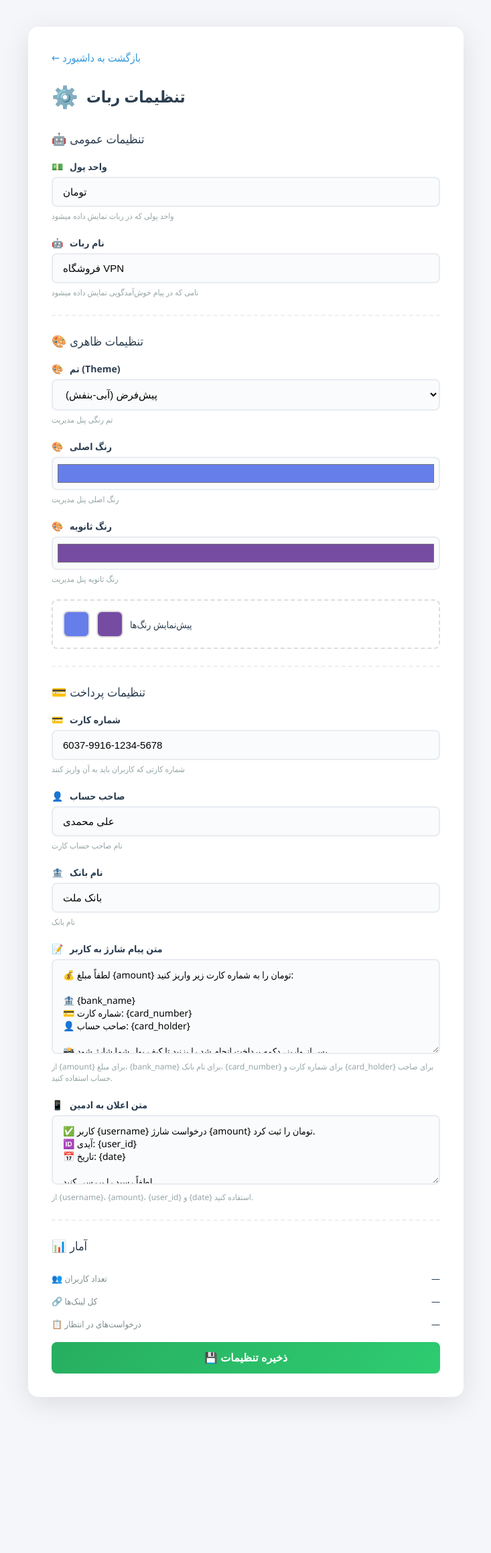
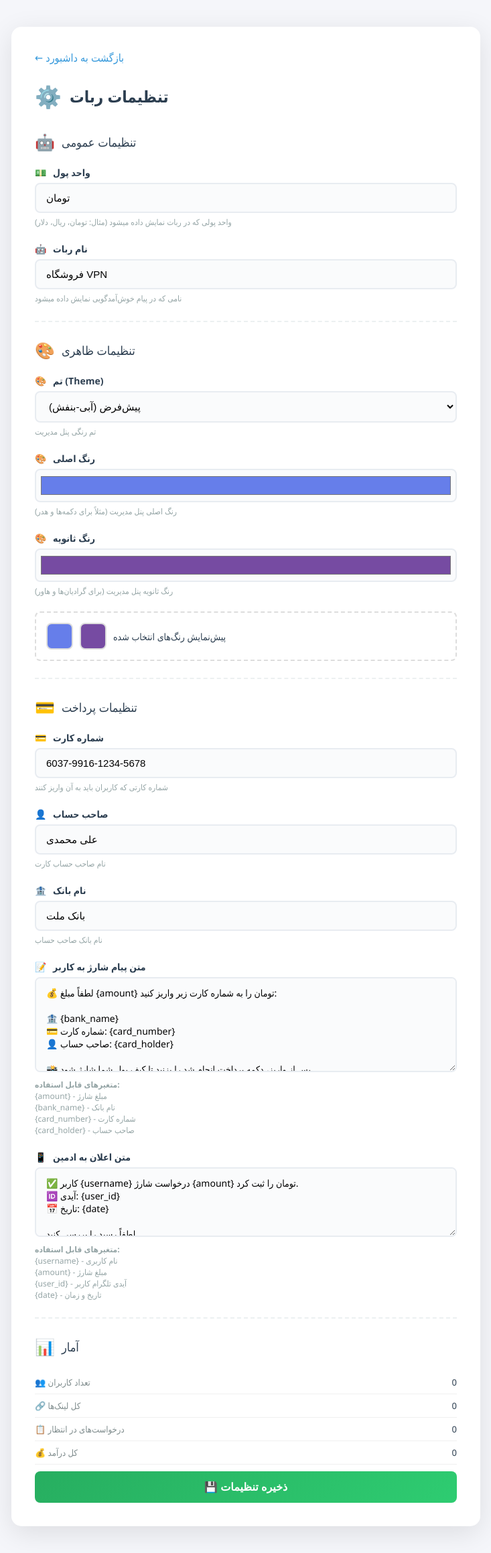
Before and after one commit to wmahanxw11/vpn-shop-bot, a Flask app: page /admin/settings in a window 1280 px wide. Shown: the whole page at 67% size, without its empty margins (273-1006 px from the left). Before the commit the page ends 2096 px from the top, so only its background shows below. Run offline with Flask 3, Linux system fonts and the light colour scheme; the visitor is signed in with stand-in values (Sample User, id 1); parts of the project's set-up code (start-up, migrations or seed data) failed here and were passed over.

Commit message:
fix: complete settings page with all variables

```diff
--- a/app.py
+++ b/app.py
@@ -7,7 +7,6 @@ import telebot
 from telebot.types import InlineKeyboardMarkup, InlineKeyboardButton
 from datetime import datetime
 import traceback
-import json
 
 load_dotenv()
 
@@ -35,7 +34,6 @@ class User(db.Model):
     username = db.Column(db.String(100))
     balance = db.Column(db.Float, default=0.0)
     created_at = db.Column(db.DateTime, default=datetime.utcnow)
-    charge_requests = db.relationship('ChargeRequest', backref='user', lazy=True)
 
 class SubscriptionLink(db.Model):
     __tablename__ = 'subscription_links'
@@ -76,7 +74,7 @@ class Setting(db.Model):
 class ChargeRequest(db.Model):
     __tablename__ = 'charge_requests'
     id = db.Column(db.Integer, primary_key=True)
-    user_id = db.Column(db.Integer, db.ForeignKey('users.telegram_id'), nullable=False)
+    user_id = db.Column(db.Integer, nullable=False)
     amount = db.Column(db.Float, nullable=False)
     status = db.Column(db.String(20), default='pending')
     created_at = db.Column(db.DateTime, default=datetime.utcnow)
@@ -241,6 +239,9 @@ def reject_charge(charge_id):
 
 def get_charge_message(amount):
     template = get_setting('charge_message', '')
+    if not template:
+        template = '💰 لطفاً مبلغ {amount} تومان را به شماره کارت زیر واریز کنید:\n\n🏦 {bank_name}\n💳 شماره کارت: {card_number}\n👤 صاحب حساب: {card_holder}\n\n📸 پس از واریز، دکمه پرداخت انجام شد را بزنید تا کیف پول شما شارژ شود.'
+
     return template.format(
         amount=amount,
         bank_name=get_setting('bank_name', 'بانک ملت'),
@@ -713,8 +714,8 @@ def admin_charge_reject(charge_id):
 # مدیریت موجودی کاربران
 # ============================================
 
-@app.route('/admin/charge', methods=['POST'])
-def admin_charge():
+@app.route('/admin/charge_balance', methods=['POST'])
+def admin_charge_balance():
     if not session.get('logged_in'):
         return redirect(url_for('login'))
 
@@ -847,7 +848,30 @@ def admin_settings():
 
         return redirect(url_for('admin_settings', saved=1))
 
-    return render_template('settings.html', saved=request.args.get('saved'))
+    card_number = get_setting('card_number', '6037-9916-1234-5678')
+    card_holder = get_setting('card_holder', 'علی محمدی')
+    bank_name = get_setting('bank_name', 'بانک ملت')
+    charge_message = get_setting('charge_message', '')
+    admin_charge_notify = get_setting('admin_charge_notify', '')
+
+    users_count = User.query.count()
+    links_count = SubscriptionLink.query.count()
+    pending_charges = ChargeRequest.query.filter_by(status='pending').count()
+    total_income = db.session.query(db.func.sum(Transaction.amount)).filter(Transaction.amount > 0).scalar() or 0
+
+    return render_template(
+        'settings.html',
+        saved=request.args.get('saved'),
+        card_number=card_number,
+        card_holder=card_holder,
+        bank_name=bank_name,
+        charge_message=charge_message,
+        admin_charge_notify=admin_charge_notify,
+        users_count=users_count,
+        links_count=links_count,
+        pending_charges=pending_charges,
+        total_income=total_income
+    )
 
 # ============================================
 # مدیریت پلن‌ها
--- a/templates/settings.html
+++ b/templates/settings.html
@@ -21,7 +21,7 @@
             justify-content: center;
         }
         .container {
-            max-width: 650px;
+            max-width: 700px;
             width: 100%;
             margin: 20px auto;
             background: white;
@@ -149,6 +149,11 @@
         .alert-success .alert-icon {
             font-size: 20px;
         }
+        .alert-error {
+            background: #fde8e8;
+            color: #721c24;
+            border: 1px solid #f5c6cb;
+        }
         .separator {
             border: none;
             border-top: 2px dashed #ecf0f1;
@@ -162,6 +167,7 @@
             border: 2px dashed #ddd;
             margin-top: 10px;
             align-items: center;
+            flex-wrap: wrap;
         }
         .theme-preview .preview-color {
             width: 40px;
@@ -179,6 +185,10 @@
             padding: 8px 0;
             color: #7f8c8d;
             font-size: 13px;
+            border-bottom: 1px solid #f0f0f0;
+        }
+        .info-row:last-child {
+            border-bottom: none;
         }
         .info-row span:last-child {
             color: #2c3e50;
@@ -191,6 +201,20 @@
             display: flex;
             align-items: center;
             gap: 10px;
+        }
+        .section-title .title-icon {
+            font-size: 24px;
+        }
+        .badge {
+            display: inline-block;
+            padding: 2px 10px;
+            border-radius: 4px;
+            font-size: 11px;
+            font-weight: 600;
+        }
+        .badge-pending {
+            background: #f39c12;
+            color: white;
         }
         @media (max-width: 480px) {
             .container {
@@ -218,30 +242,45 @@
         </div>
         {% endif %}
 
+        {% if error %}
+        <div class="alert alert-error">
+            <span class="alert-icon">❌</span>
+            {{ error }}
+        </div>
+        {% endif %}
+
         <form method="POST">
+            <!-- ========================================== -->
             <!-- تنظیمات عمومی -->
-            <div class="section-title">🤖 تنظیمات عمومی</div>
+            <!-- ========================================== -->
+            <div class="section-title">
+                <span class="title-icon">🤖</span> تنظیمات عمومی
+            </div>
 
             <div class="form-group">
                 <label for="currency">
                     <span class="label-icon">💵</span> واحد پول
                 </label>
-                <input type="text" id="currency" name="currency" value="{{ currency }}" required>
-                <div class="input-hint">واحد پولی که در ربات نمایش داده میشود</div>
+                <input type="text" id="currency" name="currency" value="{{ currency or 'تومان' }}" required>
+                <div class="input-hint">واحد پولی که در ربات نمایش داده میشود (مثال: تومان، ریال، دلار)</div>
             </div>
 
             <div class="form-group">
                 <label for="bot_name">
                     <span class="label-icon">🤖</span> نام ربات
                 </label>
-                <input type="text" id="bot_name" name="bot_name" value="{{ bot_name }}" required>
+                <input type="text" id="bot_name" name="bot_name" value="{{ bot_name or 'فروشگاه VPN' }}" required>
                 <div class="input-hint">نامی که در پیام خوش‌آمدگویی نمایش داده میشود</div>
             </div>
 
             <hr class="separator">
 
-            <!-- تنظیمات تم -->
-            <div class="section-title">🎨 تنظیمات ظاهری</div>
+            <!-- ========================================== -->
+            <!-- تنظیمات ظاهری -->
+            <!-- ========================================== -->
+            <div class="section-title">
+                <span class="title-icon">🎨</span> تنظیمات ظاهری
+            </div>
 
             <div class="form-group">
                 <label for="theme">
@@ -263,34 +302,38 @@
                 <label for="primary_color">
                     <span class="label-icon">🎨</span> رنگ اصلی
                 </label>
-                <input type="color" id="primary_color" name="primary_color" value="{{ primary_color }}">
-                <div class="input-hint">رنگ اصلی پنل مدیریت</div>
+                <input type="color" id="primary_color" name="primary_color" value="{{ primary_color or '#667eea' }}">
+                <div class="input-hint">رنگ اصلی پنل مدیریت (مثلاً برای دکمه‌ها و هدر)</div>
             </div>
 
             <div class="form-group">
                 <label for="secondary_color">
                     <span class="label-icon">🎨</span> رنگ ثانویه
                 </label>
-                <input type="color" id="secondary_color" name="secondary_color" value="{{ secondary_color }}">
-                <div class="input-hint">رنگ ثانویه پنل مدیریت</div>
+                <input type="color" id="secondary_color" name="secondary_color" value="{{ secondary_color or '#764ba2' }}">
+                <div class="input-hint">رنگ ثانویه پنل مدیریت (برای گرادیان‌ها و هاور)</div>
             </div>
 
             <div class="theme-preview">
-                <div class="preview-color" style="background: {{ primary_color }}" id="previewPrimary"></div>
-                <div class="preview-color" style="background: {{ secondary_color }}" id="previewSecondary"></div>
-                <div class="preview-text">پیش‌نمایش رنگ‌ها</div>
+                <div class="preview-color" style="background: {{ primary_color or '#667eea' }}" id="previewPrimary"></div>
+                <div class="preview-color" style="background: {{ secondary_color or '#764ba2' }}" id="previewSecondary"></div>
+                <div class="preview-text">پیش‌نمایش رنگ‌های انتخاب شده</div>
             </div>
 
             <hr class="separator">
 
+            <!-- ========================================== -->
             <!-- تنظیمات پرداخت -->
-            <div class="section-title">💳 تنظیمات پرداخت</div>
+            <!-- ========================================== -->
+            <div class="section-title">
+                <span class="title-icon">💳</span> تنظیمات پرداخت
+            </div>
 
             <div class="form-group">
                 <label for="card_number">
                     <span class="label-icon">💳</span> شماره کارت
                 </label>
-                <input type="text" id="card_number" name="card_number" value="{{ card_number or '6037-9916-1234-5678' }}">
+                <input type="text" id="card_number" name="card_number" value="{{ card_number or '6037-9916-1234-5678' }}" placeholder="مثال: 6037-9916-1234-5678">
                 <div class="input-hint">شماره کارتی که کاربران باید به آن واریز کنند</div>
             </div>
 
@@ -298,7 +341,7 @@
                 <label for="card_holder">
                     <span class="label-icon">👤</span> صاحب حساب
                 </label>
-                <input type="text" id="card_holder" name="card_holder" value="{{ card_holder or 'علی محمدی' }}">
+                <input type="text" id="card_holder" name="card_holder" value="{{ card_holder or 'علی محمدی' }}" placeholder="نام صاحب حساب">
                 <div class="input-hint">نام صاحب حساب کارت</div>
             </div>
 
@@ -306,8 +349,8 @@
                 <label for="bank_name">
                     <span class="label-icon">🏦</span> نام بانک
                 </label>
-                <input type="text" id="bank_name" name="bank_name" value="{{ bank_name or 'بانک ملت' }}">
-                <div class="input-hint">نام بانک</div>
+                <input type="text" id="bank_name" name="bank_name" value="{{ bank_name or 'بانک ملت' }}" placeholder="نام بانک">
+                <div class="input-hint">نام بانک صاحب حساب</div>
             </div>
 
             <div class="form-group">
@@ -315,7 +358,13 @@
                     <span class="label-icon">📝</span> متن پیام شارژ به کاربر
                 </label>
                 <textarea id="charge_message" name="charge_message" rows="6">{{ charge_message or '💰 لطفاً مبلغ {amount} تومان را به شماره کارت زیر واریز کنید:\n\n🏦 {bank_name}\n💳 شماره کارت: {card_number}\n👤 صاحب حساب: {card_holder}\n\n📸 پس از واریز، دکمه پرداخت انجام شد را بزنید تا کیف پول شما شارژ شود.' }}</textarea>
-                <div class="input-hint">از {amount} برای مبلغ، {bank_name} برای نام بانک، {card_number} برای شماره کارت و {card_holder} برای صاحب حساب استفاده کنید.</div>
+                <div class="input-hint">
+                    <strong>متغیرهای قابل استفاده:</strong><br>
+                    {amount} - مبلغ شارژ<br>
+                    {bank_name} - نام بانک<br>
+                    {card_number} - شماره کارت<br>
+                    {card_holder} - صاحب حساب
+                </div>
             </div>
 
             <div class="form-group">
@@ -323,13 +372,24 @@
                     <span class="label-icon">📱</span> متن اعلان به ادمین
                 </label>
                 <textarea id="admin_charge_notify" name="admin_charge_notify" rows="4">{{ admin_charge_notify or '✅ کاربر {username} درخواست شارژ {amount} تومان را ثبت کرد.\n🆔 آیدی: {user_id}\n📅 تاریخ: {date}\n\nلطفاً رسید را بررسی کنید.' }}</textarea>
-                <div class="input-hint">از {username}، {amount}، {user_id} و {date} استفاده کنید.</div>
+                <div class="input-hint">
+                    <strong>متغیرهای قابل استفاده:</strong><br>
+                    {username} - نام کاربری<br>
+                    {amount} - مبلغ شارژ<br>
+                    {user_id} - آیدی تلگرام کاربر<br>
+                    {date} - تاریخ و زمان
+                </div>
             </div>
 
             <hr class="separator">
 
+            <!-- ========================================== -->
             <!-- آمار -->
-            <div class="section-title">📊 آمار</div>
+            <!-- ========================================== -->
+            <div class="section-title">
+                <span class="title-icon">📊</span> آمار
+            </div>
+
             <div class="info-row">
                 <span>👥 تعداد کاربران</span>
                 <span>{{ users_count if users_count is defined else '—' }}</span>
@@ -340,7 +400,21 @@
             </div>
             <div class="info-row">
                 <span>📋 درخواست‌های در انتظار</span>
-                <span>{{ pending_charges if pending_charges is defined else '—' }}</span>
+                <span>
+                    {% if pending_charges is defined %}
+                        {% if pending_charges > 0 %}
+                            <span class="badge badge-pending">{{ pending_charges }}</span>
+                        {% else %}
+                            {{ pending_charges }}
+                        {% endif %}
+                    {% else %}
+                        —
+                    {% endif %}
+                </span>
+            </div>
+            <div class="info-row">
+                <span>💰 کل درآمد</span>
+                <span>{{ total_income if total_income is defined else '—' }}</span>
             </div>
 
             <button type="submit" class="btn-save">💾 ذخیره تنظیمات</button>
@@ -355,6 +429,14 @@
         document.getElementById('secondary_color').addEventListener('input', function() {
             document.getElementById('previewSecondary').style.background = this.value;
         });
+
+        // پیش‌نمایش اولیه
+        document.addEventListener('DOMContentLoaded', function() {
+            const primary = document.getElementById('primary_color').value;
+            const secondary = document.getElementById('secondary_color').value;
+            document.getElementById('previewPrimary').style.background = primary;
+            document.getElementById('previewSecondary').style.background = secondary;
+        });
     </script>
 </body>
 </html>
```
